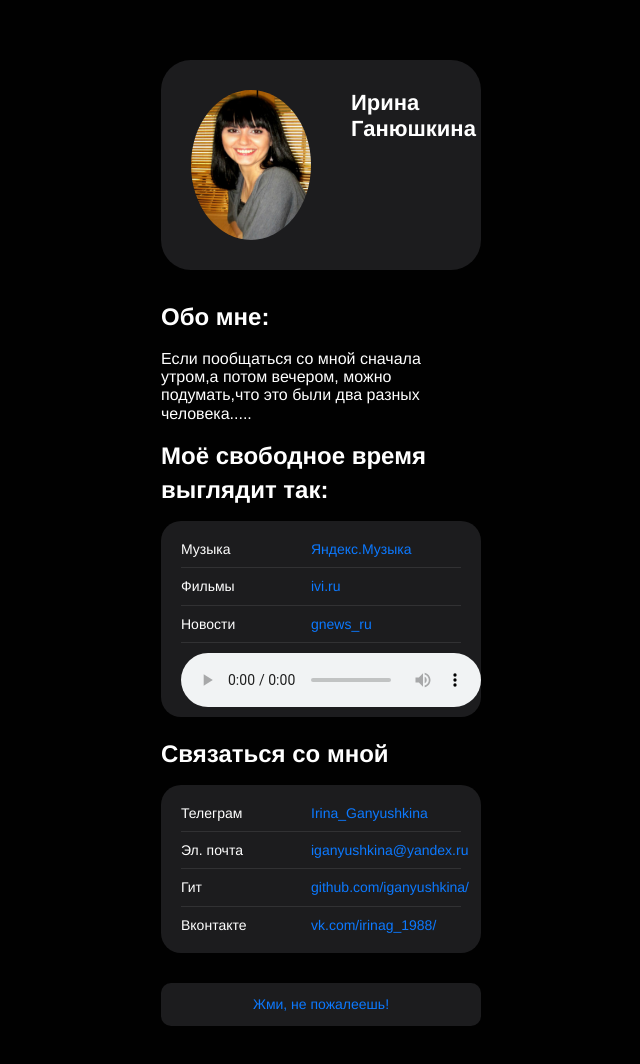
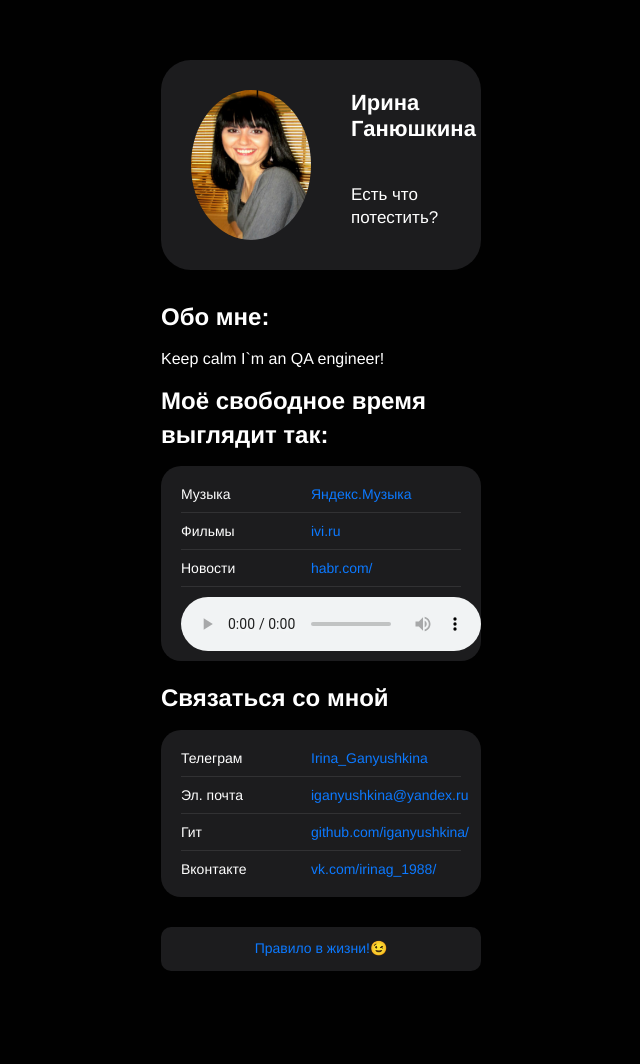
Before and after one commit to iganyushkina/CV, a plain HTML site: page index.html in a window 1280 px wide. Shown: the whole page, without its empty margins (319-959 px from the left). After the commit the page ends 1011 px from the top, so only its background shows below. Drawn offline with nearby package versions, Linux system fonts and the light colour scheme.

Commit message:
добавлен эмоджи и qa

```diff
--- a/index.html
+++ b/index.html
@@ -12,6 +12,7 @@
     <header class="header">
       <img src="./me5.jpg" alt="avatar" class="header__avatar" />
       <h1 class="header__title">Ирина Ганюшкина</h1>
+      <h3 class="header__subtitle"> Есть что потестить?  </h3>
        </header>
     <main>
  <section class="links">
@@ -19,7 +20,7 @@
 
         </div>
 
-      <p>Если пообщаться со мной сначала утром,а потом вечером, можно подумать,что это были два разных человека.....</p>
+      <p>Keep calm I`m an QA engineer!</p>
 
             <h2 class="links__header">Моё свободное время выглядит так:</h2>
         <ul class="links__container">
@@ -33,7 +34,7 @@
           </li>
           <li class="links__link">
             <p class="links__title"> Новости</p>
-            <a class="linsk__link" href="https://t.me/gnews_ru">gnews_ru</a>
+            <a class="linsk__link" href="https://habr.com/">habr.com/</a>
           </li>
          </li>
         <audio controls>
@@ -66,7 +67,7 @@
       </section>
          </main>
     <footer>
-      <button type = "button" class="button-link" href=""> Жми, не пожалеешь! </button>
+      <button type = "button" class="button-link" href=""> Правило в жизни!<span>&#x1F609</span> </button>
     </footer>
     <script type="text/javascript" src="js.js"></script>
   </body>
```
